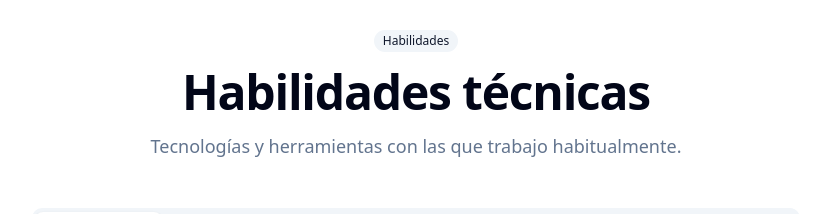
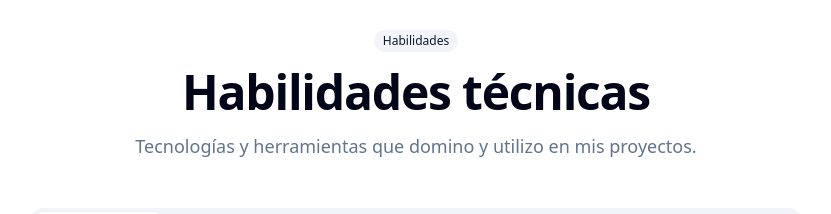
Before and after one commit to miguelalejnd/portafolio, a React (Vite) app: page / in a window 1280 px wide. Shown: the part 1660-1874 px from the top of the page, without its empty margins (224-1055 px from the left). Built offline with nearby package versions, Linux system fonts and the light colour scheme.

Commit message:
Skills: deletions and improve subtitle
PHP + Laravel has been removed from the backend category because I prefer to specialize in the java's world

```diff
--- a/src/components/skills.tsx
+++ b/src/components/skills.tsx
@@ -23,7 +23,6 @@ const skillCategories = {
       { name: 'Spring Boot', },
       { name: 'Spring Security', },
       { name: 'Spring JPA', },
-      { name: 'PHP + Laravel', },
     ]
   },
   Databases: {
@@ -58,7 +57,7 @@ const skillCategories = {
     icon: <Cloud className="w-5 h-5" />,
     title: 'Cloud',
     skills: [
-      { name: 'AWS', },
+      { name: 'Azure', },
     ]
   }
 };
@@ -77,7 +76,7 @@ const Skills = () => {
             Habilidades t&eacute;cnicas
           </h2>
           <p className="text-muted-foreground mt-2 sm:mt-4 text-lg">
-            Tecnolog&iacute;as y herramientas con las que trabajo habitualmente.
+            Tecnolog&iacute;as y herramientas que domino y utilizo en mis proyectos.
           </p>
         </div>
         <div>
```
